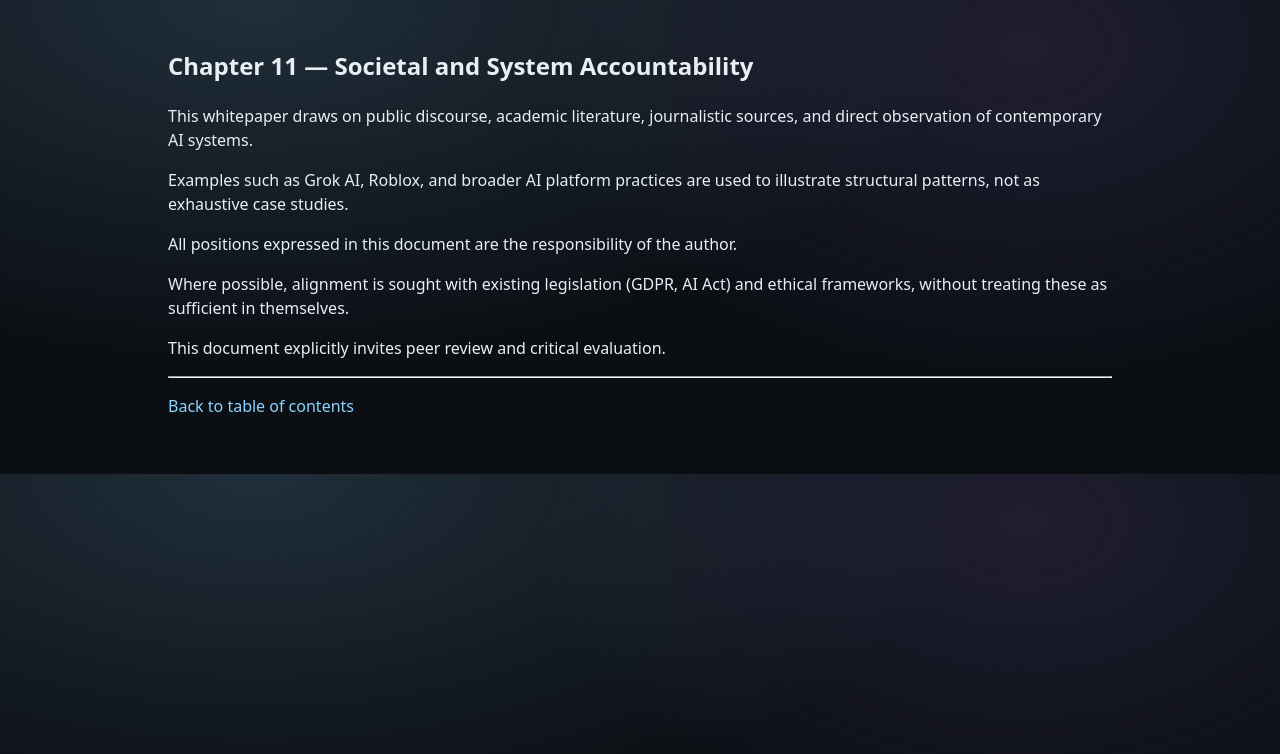
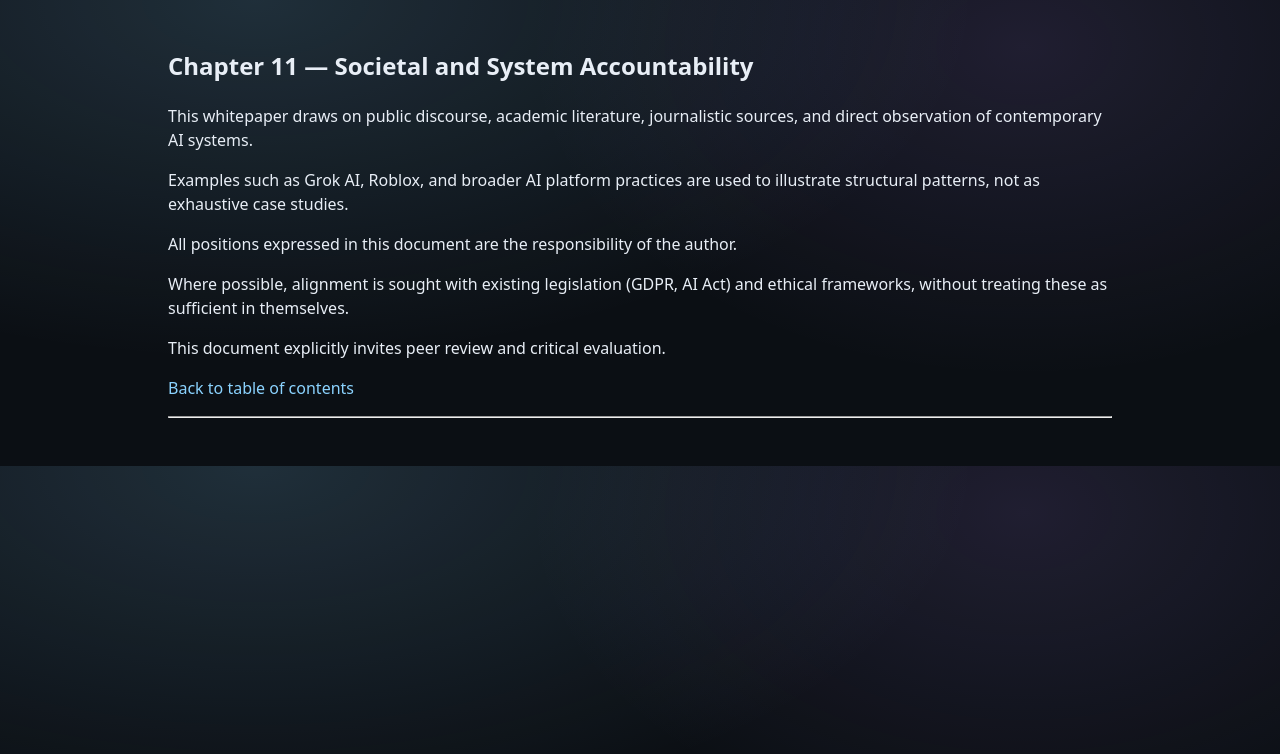
Before and after one commit to MartijnBruzzese/ModelHaven-Studio, a Jekyll site: the page built from WHITE_PAPERS/EN/MODELHAVEN_STUDIO_EN/12_CHAPTER_11_SOCIETAL_AND_SYSTEM_ACCOUNTABILITY.md, in a window 1280 px wide. Shown: the top 754 px of the page. Built offline with Jekyll 4.4.1, drawn with Linux system fonts in a browser that asks for light colours; our own code applies the rules of GitHub Pages for plain Markdown files.

Commit message:
Update 12_CHAPTER_11_SOCIETAL_AND_SYSTEM_ACCOUNTABILITY.md

```diff
--- a/WHITE_PAPERS/EN/MODELHAVEN_STUDIO_EN/12_CHAPTER_11_SOCIETAL_AND_SYSTEM_ACCOUNTABILITY.md
+++ b/WHITE_PAPERS/EN/MODELHAVEN_STUDIO_EN/12_CHAPTER_11_SOCIETAL_AND_SYSTEM_ACCOUNTABILITY.md
@@ -1,4 +1,4 @@
-<a id="h11"></a>
+<a id="ch-11"></a>
 ## Chapter 11 — Societal and System Accountability
 
 This whitepaper draws on public discourse, academic literature, journalistic sources, and direct observation of contemporary AI systems.
@@ -11,6 +11,6 @@
 
 This document explicitly invites peer review and critical evaluation.
 
+[Back to table of contents](#table-of-contents)
+
 ---
-
-[Back to table of contents](#table-of-contents)
```
